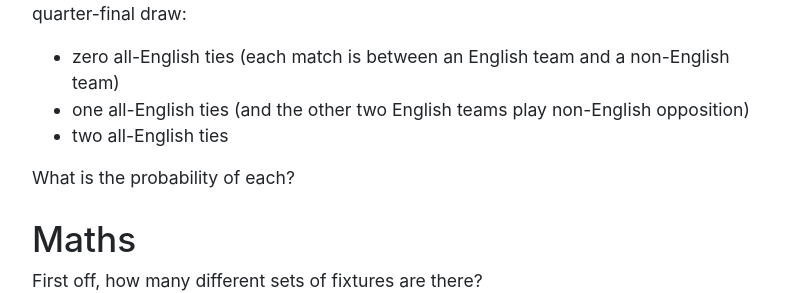
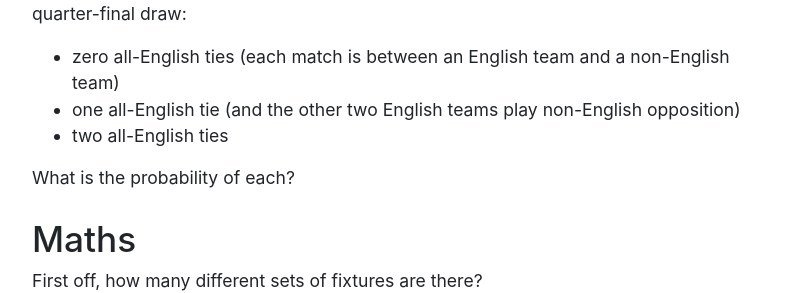
Before and after one commit to djcarter85/codingblog, a Jekyll site: the page built from _posts/2019-03-14-champions-league-draw.md, in a window 1280 px wide and 900 px high, scrolled down 457 px. Shown: the part 161-454 px from the top of the window, without its empty margins (243-1033 px from the left). Built offline with Jekyll 4.4.1, drawn with Linux system fonts in a browser that asks for light colours; nearby versions of some CDN libraries; formulas are drawn with MathJax 3; comment, search, counter and statistics services are not loaded.

Commit message:
Fix typo

```diff
--- a/_posts/2019-03-14-champions-league-draw.md
+++ b/_posts/2019-03-14-champions-league-draw.md
@@ -26,7 +26,7 @@ of the quarter-final draw:
 
 - zero all-English ties (each match is between an English team and a non-English
   team)
-- one all-English ties (and the other two English teams play non-English
+- one all-English tie (and the other two English teams play non-English
   opposition)
 - two all-English ties
 
```
